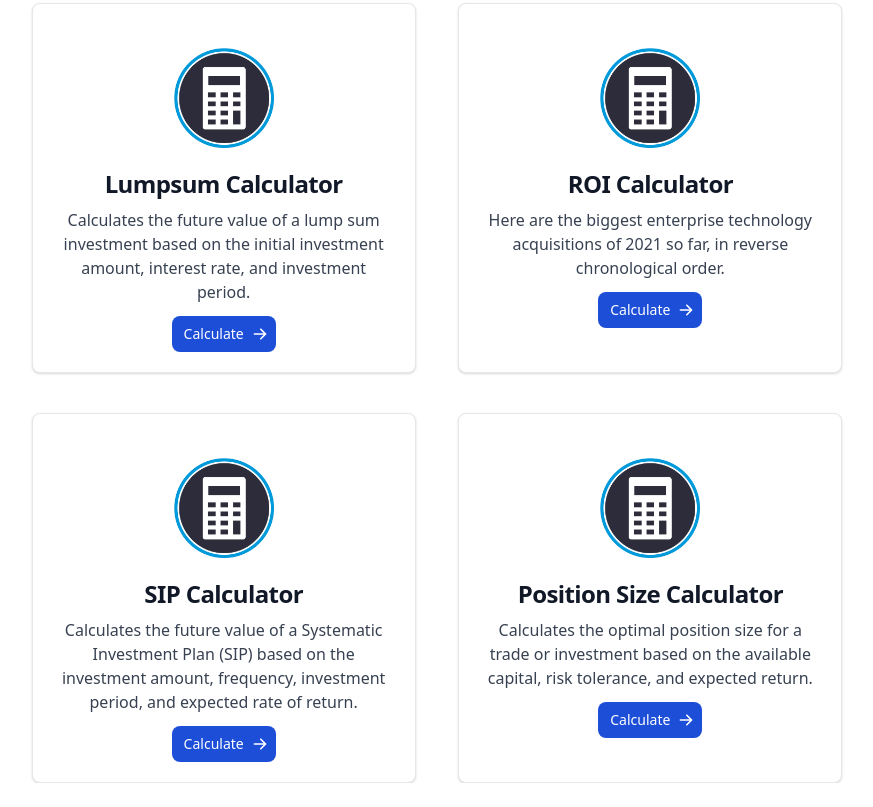
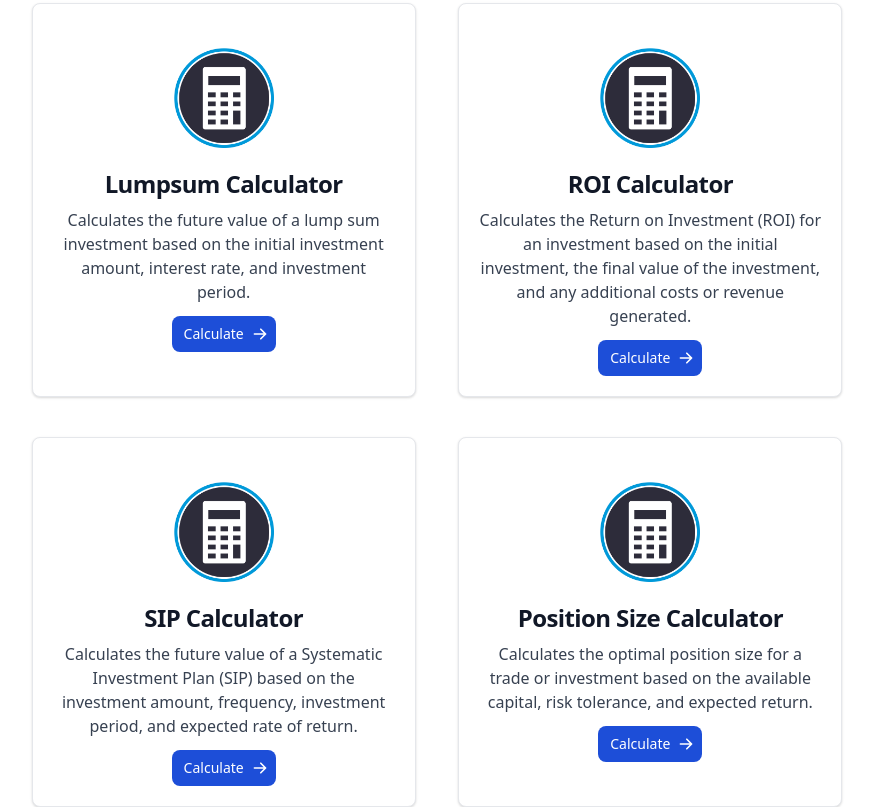
Before and after one commit to shreywani/FINMITRA, a website: page calculators.html in a window 1280 px wide. Shown: the part 941-1748 px from the top of the page, without its empty margins (203-1076 px from the left). Before the commit the page ends 1724 px from the top, so only its background shows below. Drawn offline with nearby package versions, Linux system fonts and the light colour scheme.

Commit message:
CALCI MODIFIED

```diff
--- a/calculators.html
+++ b/calculators.html
@@ -197,9 +197,7 @@
                         <h5 class="mb-2 text-2xl font-bold tracking-tight text-gray-900 dark:text-white">ROI Calculator
                         </h5>
                     </a>
-                    <p class="mb-3 font-normal text-gray-700 dark:text-gray-400">Here are the biggest enterprise
-                        technology
-                        acquisitions of 2021 so far, in reverse chronological order.</p>
+                    <p class="mb-3 font-normal text-gray-700 dark:text-gray-400"> Calculates the Return on Investment (ROI) for an investment based on the initial investment, the final value of the investment, and any additional costs or revenue generated.</p>
                     <a href="/roi.html"
                         class="inline-flex items-center px-3 py-2 text-sm font-medium text-center text-white bg-blue-700 rounded-lg hover:bg-blue-800 focus:ring-4 focus:outline-none focus:ring-blue-300 dark:bg-blue-600 dark:hover:bg-blue-700 dark:focus:ring-blue-800">
                         Calculate
```
